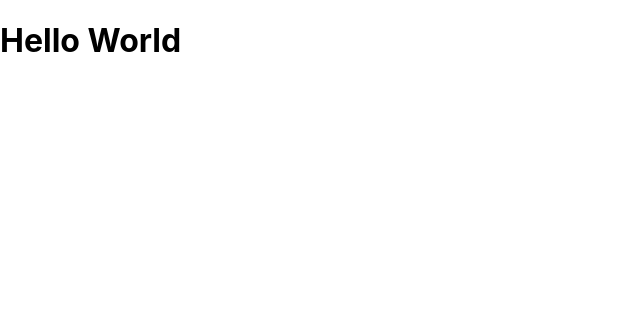
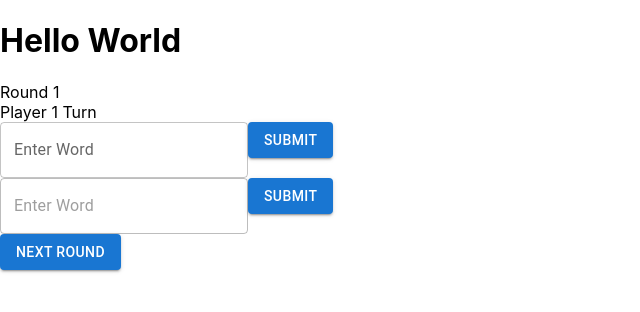
Before and after one commit to Sheran20/DuoSync, a React (Create React App) app: page / in a window 1280 px wide. Shown: the top 312 px of the page, without its empty margins (0-640 px from the left). Built offline with nearby package versions, Linux system fonts and the light colour scheme.

Commit message:
update app

```diff
--- a/src/App.js
+++ b/src/App.js
@@ -1,12 +1,14 @@
-import logo from './logo.svg';
+// import logo from './logo.svg';
 import './App.css';
 import React, { Component } from "react";
+import Controller from './Components/Controller';
 
-class App extends Component{
+class App extends Component {
   render() {
     return (
       <div>
         <h1>Hello World</h1>
+        <Controller/>
       </div>
     )
   }
```
